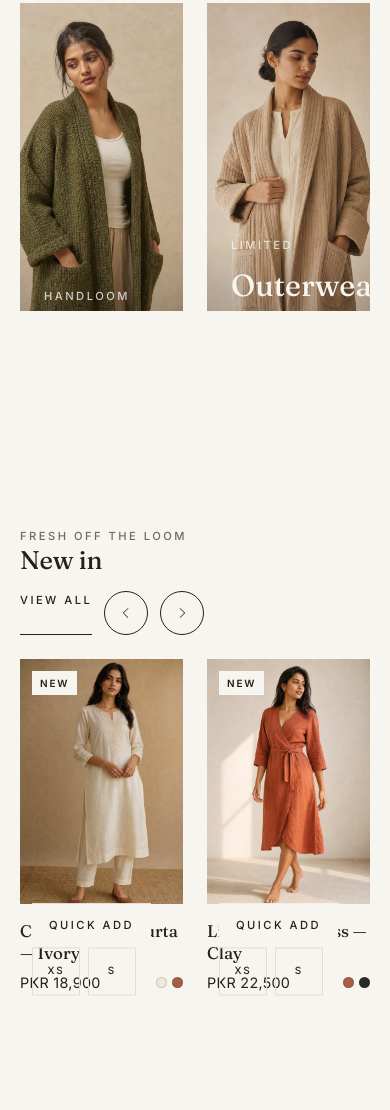
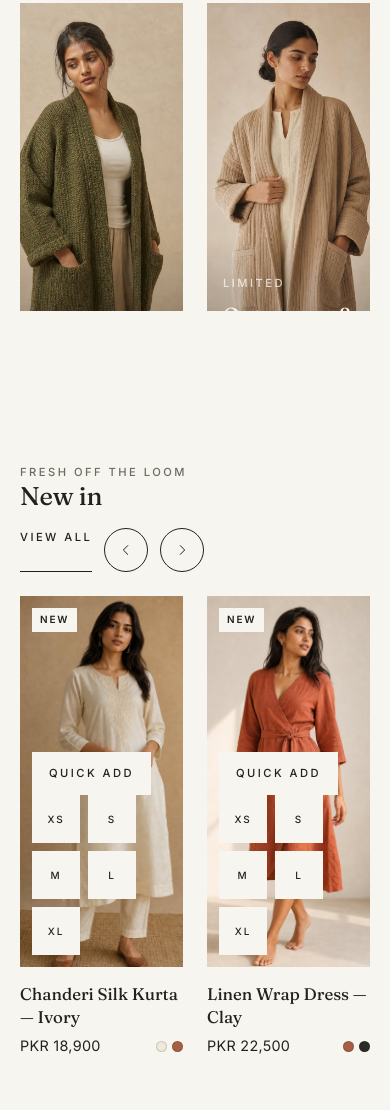
Before and after one commit to Malik-Soban-dev/AASRA, an Astro site: page / in a window 390 px wide. Shown: the part 1377-2487 px from the top of the page. Built offline with nearby package versions, Linux system fonts and the light colour scheme; Astro itself is replaced by a stand-in of ours.

Commit message:
Storefront: allow Google Fonts in CSP, fix card quick-add clipping, touch quick-add, mobile tile labels
- public/_headers: permit fonts.googleapis.com (style) and fonts.gstatic.com (font) so Fraunces/Inter load per the documented CDN policy; CSP was blocking them.
- store.css: .as-card-media is display:block so overflow clips the hidden quick-add panel (it was bleeding under product names).
- store.css: quick-add stays visible on touch devices (hover:none).
- store.css: quick-add size buttons get a solid background for legibility over photos.
- store.css: mobile edit-tile labels constrained to the tile width.

Co-authored-by: arena-agent <297053741+arena-agent@users.noreply.github.com>

```diff
--- a/src/styles/store.css
+++ b/src/styles/store.css
@@ -296,7 +296,7 @@ ul, ol { list-style: none; }
 /* ---------- product card & rail ---------- */
 .as-card { position: relative; }
 .as-card-media {
-  position: relative; aspect-ratio: 3 / 4; overflow: hidden; background: var(--as-sand);
+  display: block; position: relative; aspect-ratio: 3 / 4; overflow: hidden; background: var(--as-sand);
 }
 .as-card-media img {
   width: 100%; height: 100%; object-fit: cover;
@@ -317,6 +317,10 @@ ul, ol { list-style: none; }
   transition: transform var(--as-med) var(--as-ease);
 }
 .as-card:hover .as-card-quick { transform: none; }
+/* Touch screens have no hover: keep quick-add visible so phone shoppers can add to bag. */
+@media (hover: none) {
+  .as-card-quick { transform: none; }
+}
 .as-card-quick .as-btn { background: var(--as-paper); border-color: var(--as-paper); min-height: 42px; padding: 0.7rem 1rem; }
 .as-card-quick .as-btn:hover { background: var(--as-ink); border-color: var(--as-ink); color: var(--as-paper); }
 .as-card-body { padding: var(--as-s4) 0 0; }
@@ -434,6 +438,9 @@ ul, ol { list-style: none; }
 }
 .as-swatch.is-active { border-color: var(--as-ink); }
 .as-sizes { display: flex; flex-wrap: wrap; gap: var(--as-s2); }
+/* Quick-add sizes sit over the photo: give them a solid paper ground so they stay legible. */
+.as-card-quick .as-size { background: var(--as-paper); border-color: var(--as-paper); color: var(--as-ink); }
+.as-card-quick .as-size:hover { background: var(--as-ink); border-color: var(--as-ink); color: var(--as-paper); }
 .as-size {
   min-width: 48px; min-height: 48px; padding: 0 0.85em;
   border: 1px solid var(--as-line); border-radius: var(--as-radius);
@@ -537,6 +544,8 @@ ul, ol { list-style: none; }
   .as-stickybar.is-on { display: flex; align-items: center; justify-content: space-between; gap: var(--as-s4); }
   .as-hero-actions { flex-direction: column; gap: var(--as-s4); }
   .as-section-head { flex-direction: column; align-items: flex-start; gap: var(--as-s4); }
+  .as-edit-label { left: var(--as-s4); right: var(--as-s4); bottom: var(--as-s4); }
+  .as-edit-label h3 { font-size: 1.35rem; overflow-wrap: break-word; }
 }
 
 /* ---------- reduced motion ---------- */
```
Also changed, not shown: 1 other file.
